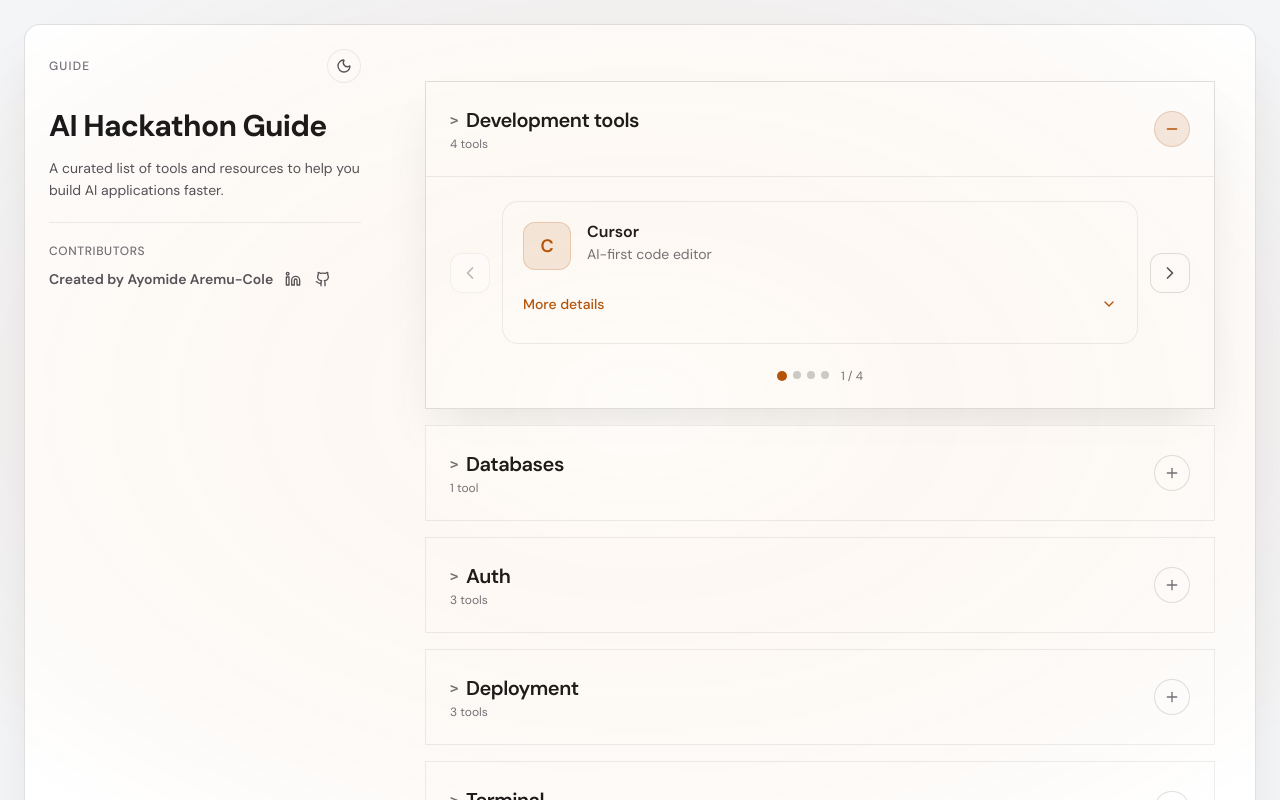
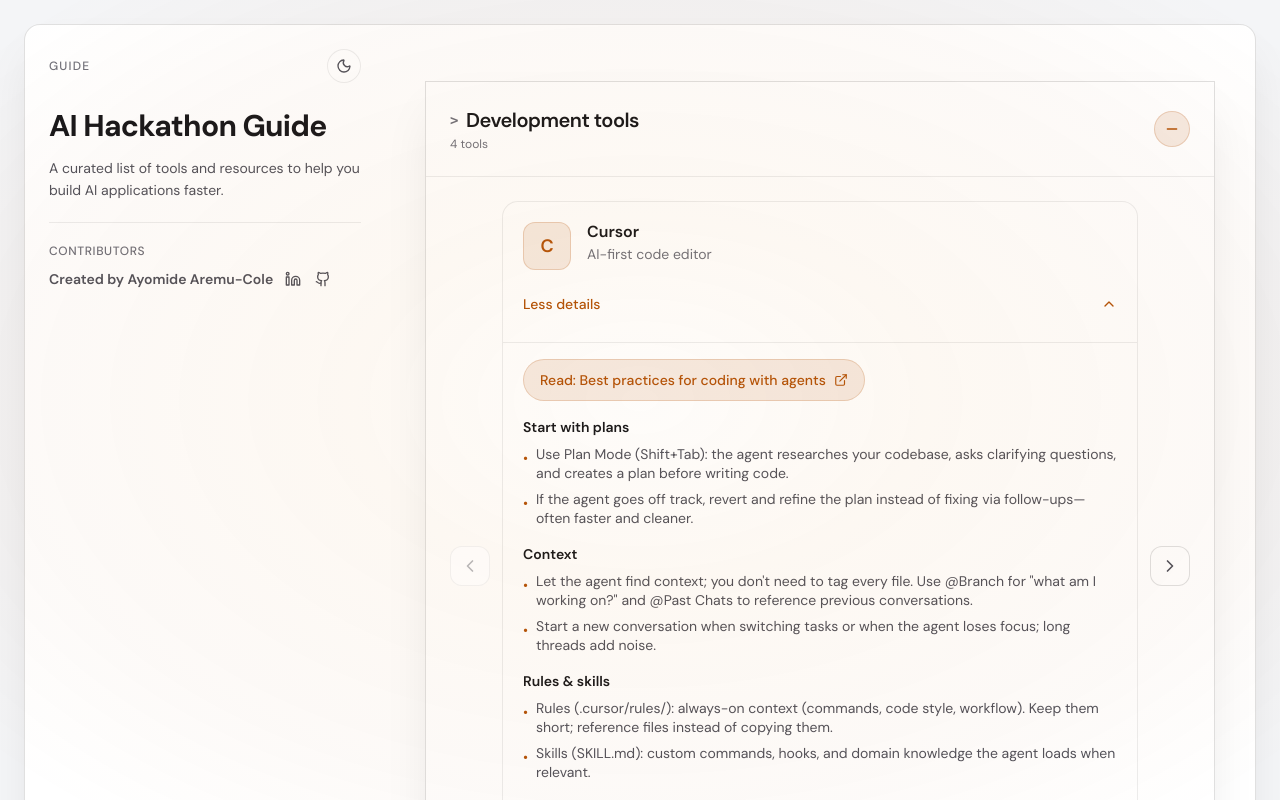
Before and after one commit to ayomidecole/AI-Hackathon-Guide, a React (Vite) app: page / in a window 1280 px wide. Shown: the top 800 px of the page. Built offline with nearby package versions, Linux system fonts and the light colour scheme; a web font is replaced by a local one.

Commit message:
refactor: set default expansion state to true in ToolCard and ToolCarousel components
Updated the initial state for expansion in both ToolCard and ToolCarousel components from false to true, enhancing the default user experience by displaying content upon load.

```diff
--- a/src/components/ToolCard.tsx
+++ b/src/components/ToolCard.tsx
@@ -15,7 +15,7 @@
     expanded: controlledExpanded,
     onExpandToggle,
 }: ToolCardProps) {
-    const [internalExpanded, setInternalExpanded] = useState(false);
+    const [internalExpanded, setInternalExpanded] = useState(true);
     const isControlled =
         controlledExpanded !== undefined && onExpandToggle !== undefined;
     const isExpanded = isControlled ? controlledExpanded : internalExpanded;
--- a/src/components/ToolCarousel.tsx
+++ b/src/components/ToolCarousel.tsx
@@ -15,7 +15,7 @@
 
 export function ToolCarousel({ tools, isSectionOpen = false }: ToolCarouselProps) {
   const [index, setIndex] = useState(0);
-  const [cardExpanded, setCardExpanded] = useState(false);
+  const [cardExpanded, setCardExpanded] = useState(true);
   const containerRef = useRef<HTMLDivElement>(null);
   const prevSectionOpenRef = useRef(false);
   const swipeStartRef = useRef<{ x: number; y: number } | null>(null);
```
